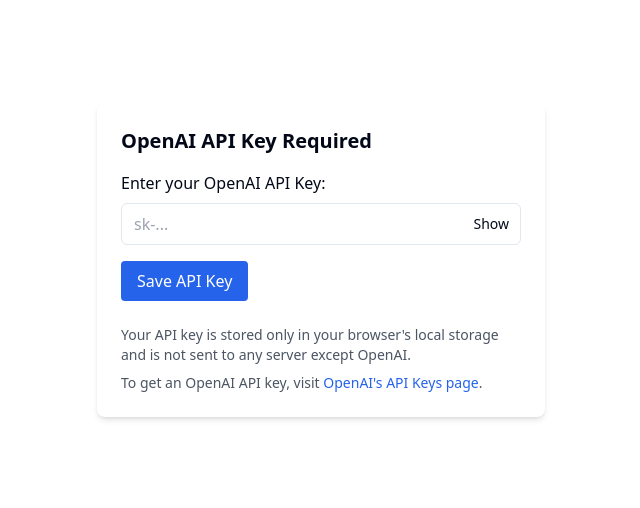
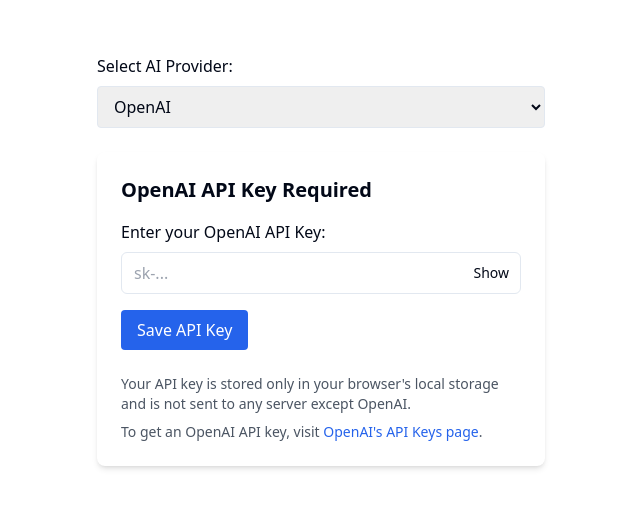
Before and after one commit to maskelley/ShelftoSheet, a React (Vite) app: page / in a window 1280 px wide. Shown: the part 140-648 px from the top of the page, without its empty margins (319-959 px from the left). Built offline with nearby package versions, Linux system fonts and the light colour scheme.

Commit message:
chore: restore Gemini API provider selection and input

```diff
--- a/src/App.tsx
+++ b/src/App.tsx
@@ -10,16 +10,23 @@ import ApiKeyInput from "./components/APIKeyInput";
 
 const queryClient = new QueryClient();
 
+const PROVIDERS = [
+  { label: "OpenAI", value: "openai" },
+  { label: "Gemini", value: "gemini" },
+];
+
 const App = () => {
+  const [provider, setProvider] = useState<string>("openai");
   const [hasApiKey, setHasApiKey] = useState<boolean>(false);
   const [isChecking, setIsChecking] = useState<boolean>(true);
 
   useEffect(() => {
-    // Check if API key exists in localStorage
-    const apiKey = localStorage.getItem("openai_api_key");
+    // Check if API key exists for selected provider
+    const keyName = provider === "openai" ? "openai_api_key" : "gemini_api_key";
+    const apiKey = localStorage.getItem(keyName);
     setHasApiKey(!!apiKey);
     setIsChecking(false);
-  }, []);
+  }, [provider]);
 
   // Handle API key saved event
   const handleApiKeySaved = () => {
@@ -37,14 +44,26 @@ const App = () => {
         <Sonner />
         {!hasApiKey ? (
           <div className="flex h-screen w-full items-center justify-center">
-            <div className="w-full max-w-md">
-              <ApiKeyInput onKeySaved={handleApiKeySaved} />
+            <div className="w-full max-w-md space-y-6">
+              <div className="mb-4">
+                <label className="block font-medium mb-2">Select AI Provider:</label>
+                <select
+                  className="w-full border rounded px-3 py-2"
+                  value={provider}
+                  onChange={e => setProvider(e.target.value)}
+                >
+                  {PROVIDERS.map(p => (
+                    <option key={p.value} value={p.value}>{p.label}</option>
+                  ))}
+                </select>
+              </div>
+              <ApiKeyInput provider={provider} onKeySaved={handleApiKeySaved} />
             </div>
           </div>
         ) : (
           <HashRouter>
             <Routes>
-              <Route path="/" element={<Index />} />
+              <Route path="/" element={<Index provider={provider} />} />
               {/* ADD ALL CUSTOM ROUTES ABOVE THE CATCH-ALL "*" ROUTE */}
               <Route path="*" element={<NotFound />} />
             </Routes>
--- a/src/components/APIKeyInput.tsx
+++ b/src/components/APIKeyInput.tsx
@@ -2,10 +2,78 @@ import React, { useState, useEffect } from 'react';
 import axios from 'axios';
 
 interface ApiKeyInputProps {
+  provider: 'openai' | 'gemini';
   onKeySaved?: () => void;
 }
 
-const ApiKeyInput: React.FC<ApiKeyInputProps> = ({ onKeySaved }) => {
+const PROVIDER_CONFIG = {
+  openai: {
+    label: 'OpenAI API Key',
+    placeholder: 'sk-...',
+    storageKey: 'openai_api_key',
+    info: (
+      <>
+        <p>
+          Your API key is stored only in your browser's local storage and is not sent to any server except OpenAI.
+        </p>
+        <p>
+          To get an OpenAI API key, visit{' '}
+          <a
+            href="https://platform.openai.com/api-keys"
+            target="_blank"
+            rel="noopener noreferrer"
+            className="text-blue-600 hover:underline"
+          >
+            OpenAI's API Keys page
+          </a>
+          .
+        </p>
+      </>
+    ),
+    validate: async (apiKey: string) => {
+      if (!apiKey.startsWith('sk-')) {
+        throw new Error('API key should start with "sk-"');
+      }
+      const response = await axios.get('https://api.openai.com/v1/models', {
+        headers: { Authorization: `Bearer ${apiKey}` },
+      });
+      if (response.status !== 200) throw new Error('Invalid OpenAI API key');
+    },
+  },
+  gemini: {
+    label: 'Gemini API Key',
+    placeholder: 'AIza...',
+    storageKey: 'gemini_api_key',
+    info: (
+      <>
+        <p>
+          Your Gemini API key is stored only in your browser's local storage and is not sent to any server except Gemini.
+        </p>
+        <p>
+          To get a Gemini API key, visit{' '}
+          <a
+            href="https://makersuite.google.com/app/apikey"
+            target="_blank"
+            rel="noopener noreferrer"
+            className="text-blue-600 hover:underline"
+          >
+            Gemini's API Keys page
+          </a>
+          .
+        </p>
+      </>
+    ),
+    validate: async (apiKey: string) => {
+      if (!apiKey.startsWith('AI')) {
+        throw new Error('Gemini API key should start with "AI"');
+      }
+      // Optionally, add a real validation call here if Gemini supports it
+    },
+  },
+};
+
+const ApiKeyInput: React.FC<ApiKeyInputProps> = ({ provider, onKeySaved }) => {
+  const config = PROVIDER_CONFIG[provider];
   const [apiKey, setApiKey] = useState<string>('');
   const [isValidating, setIsValidating] = useState<boolean>(false);
   const [showApiKey, setShowApiKey] = useState<boolean>(false);
@@ -13,43 +81,31 @@ const ApiKeyInput: React.FC<ApiKeyInputProps> = ({ onKeySaved }) => {
   const [validationStatus, setValidationStatus] = useState<'success' | 'error' | 'none'>('none');
 
   useEffect(() => {
-    // Load saved API key on component mount
-    const savedKey = localStorage.getItem('openai_api_key') || '';
+    const savedKey = localStorage.getItem(config.storageKey) || '';
     setApiKey(savedKey);
-  }, []);
+    setValidationMessage('');
+    setValidationStatus('none');
+  }, [provider]);
 
-  // Validate the API key by making a test request to OpenAI
   const verifyApiKey = async () => {
     if (!apiKey.trim()) {
       setValidationMessage('API key cannot be empty');
       setValidationStatus('error');
       return;
     }
-
     setIsValidating(true);
     setValidationMessage('Validating API key...');
     setValidationStatus('none');
-
     try {
-      const response = await axios.get('https://api.openai.com/v1/models', {
-        headers: {
-          'Authorization': `Bearer ${apiKey.trim()}`
-        }
-      });
-
-      if (response.status === 200) {
-        localStorage.setItem('openai_api_key', apiKey.trim());
+      await config.validate(apiKey.trim());
+      localStorage.setItem(config.storageKey, apiKey.trim());
       setValidationMessage('API key is valid!');
       setValidationStatus('success');
-
-        // Wait a moment to show success message before proceeding
       setTimeout(() => {
         if (onKeySaved) onKeySaved();
       }, 1000);
-      }
-    } catch (error) {
-      console.error('API key validation error:', error);
-      setValidationMessage('Invalid API key. Please check and try again.');
+    } catch (error: any) {
+      setValidationMessage(error.message || 'Invalid API key. Please check and try again.');
       setValidationStatus('error');
     } finally {
       setIsValidating(false);
@@ -57,16 +113,11 @@ const ApiKeyInput: React.FC<ApiKeyInputProps> = ({ onKeySaved }) => {
   };
 
   const handleSaveApiKey = () => {
-    if (apiKey.trim().startsWith('sk-')) {
     verifyApiKey();
-    } else {
-      setValidationMessage('API key should start with "sk-"');
-      setValidationStatus('error');
-    }
   };
 
   const handleClearApiKey = () => {
-    localStorage.removeItem('openai_api_key');
+    localStorage.removeItem(config.storageKey);
     setApiKey('');
     setValidationMessage('API key removed');
     setValidationStatus('none');
@@ -80,11 +131,10 @@ const ApiKeyInput: React.FC<ApiKeyInputProps> = ({ onKeySaved }) => {
 
   return (
     <div className="api-key-form p-6 bg-white rounded-lg shadow-md">
-      <h2 className="text-xl font-bold mb-4">OpenAI API Key Required</h2>
-
+      <h2 className="text-xl font-bold mb-4">{config.label} Required</h2>
       <div className="form-group mb-4">
         <label htmlFor="apiKey" className="mb-2 block font-medium">
-          Enter your OpenAI API Key:
+          Enter your {config.label}:
         </label>
         <div className="relative">
           <input
@@ -93,7 +143,7 @@ const ApiKeyInput: React.FC<ApiKeyInputProps> = ({ onKeySaved }) => {
             value={apiKey}
             onChange={(e) => setApiKey(e.target.value)}
             onKeyPress={handleKeyPress}
-            placeholder="sk-..."
+            placeholder={config.placeholder}
             className={`w-full rounded-md border px-3 py-2 pr-10 focus:outline-none ${
               validationStatus === 'error'
                 ? 'border-red-500 focus:border-red-500'
@@ -111,20 +161,20 @@ const ApiKeyInput: React.FC<ApiKeyInputProps> = ({ onKeySaved }) => {
             {showApiKey ? "Hide" : "Show"}
           </button>
         </div>
-
         {validationMessage && (
-          <p className={`mt-1 text-sm ${
+          <p
+            className={`mt-1 text-sm ${
               validationStatus === 'error'
                 ? 'text-red-600'
                 : validationStatus === 'success'
                 ? 'text-green-600'
                 : 'text-gray-500'
-          }`}>
+            }`}
+          >
             {validationMessage}
           </p>
         )}
       </div>
-
       <div className="flex space-x-2">
         <button
           onClick={handleSaveApiKey}
@@ -133,7 +183,6 @@ const ApiKeyInput: React.FC<ApiKeyInputProps> = ({ onKeySaved }) => {
         >
           {isValidating ? "Validating..." : "Save API Key"}
         </button>
-
         {apiKey && (
           <button
             onClick={handleClearApiKey}
@@ -143,15 +192,7 @@ const ApiKeyInput: React.FC<ApiKeyInputProps> = ({ onKeySaved }) => {
           </button>
         )}
       </div>
-
-      <div className="mt-6 text-sm text-gray-600 space-y-2">
-        <p>
-          Your API key is stored only in your browser's local storage and is not sent to any server except OpenAI.
-        </p>
-        <p>
-          To get an OpenAI API key, visit <a href="https://platform.openai.com/api-keys" target="_blank" rel="noopener noreferrer" className="text-blue-600 hover:underline">OpenAI's API Keys page</a>.
-        </p>
-      </div>
+      <div className="mt-6 text-sm text-gray-600 space-y-2">{config.info}</div>
     </div>
   );
 };
```
Also changed, not shown: 5 other files (tests, documents, lock files or other folders). Lines whose indentation alone changed are shown as unchanged.
